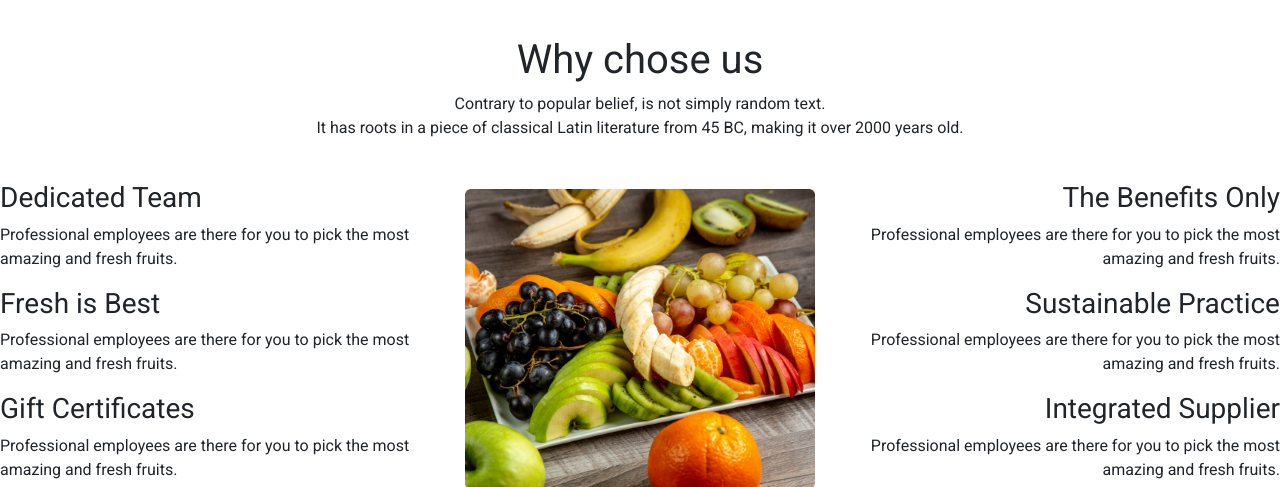
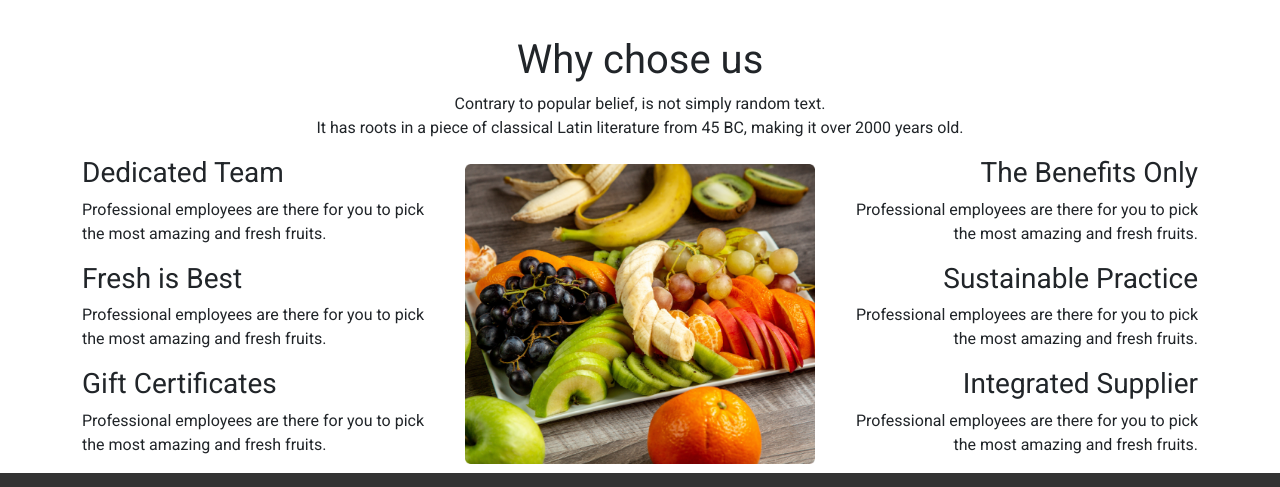
Before and after one commit to imran17git/fruit-brust, a plain HTML site: page index.htm in a window 1280 px wide. Shown: the part 1627-2114 px from the top of the page. Drawn offline with nearby package versions, Linux system fonts and the light colour scheme.

Commit message:
why choose section fixed

```diff
--- a/index.htm
+++ b/index.htm
@@ -471,7 +471,7 @@
     </div>
   </section>
 
-  <setion class="container">
+  <section class="container">
     <div class="row align-items-center">
       <div class="col-md-4">
         <div>
```
